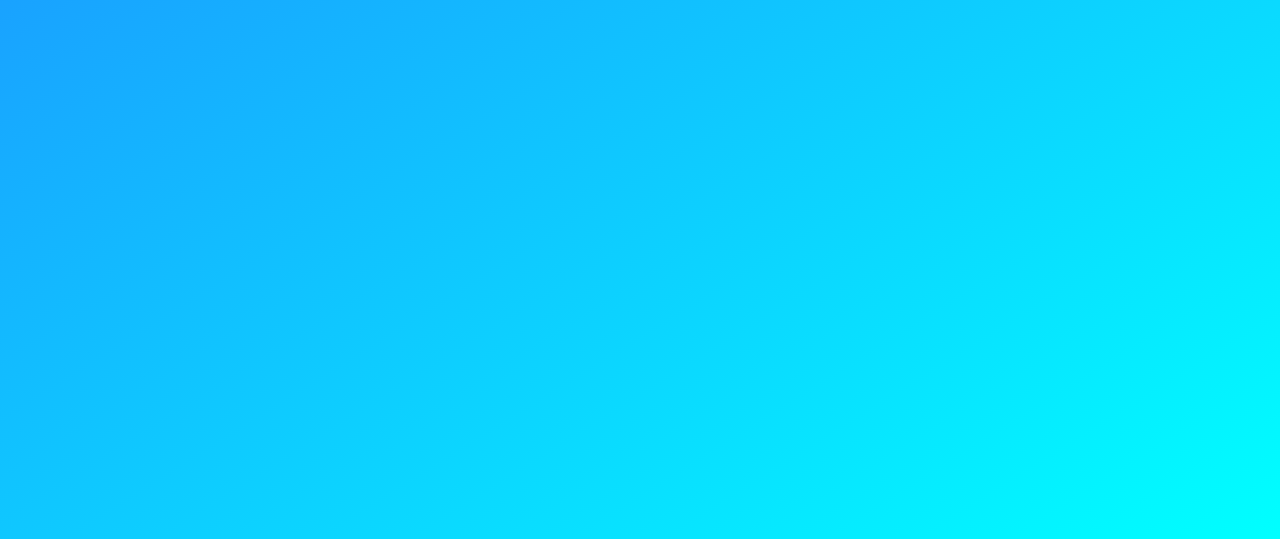
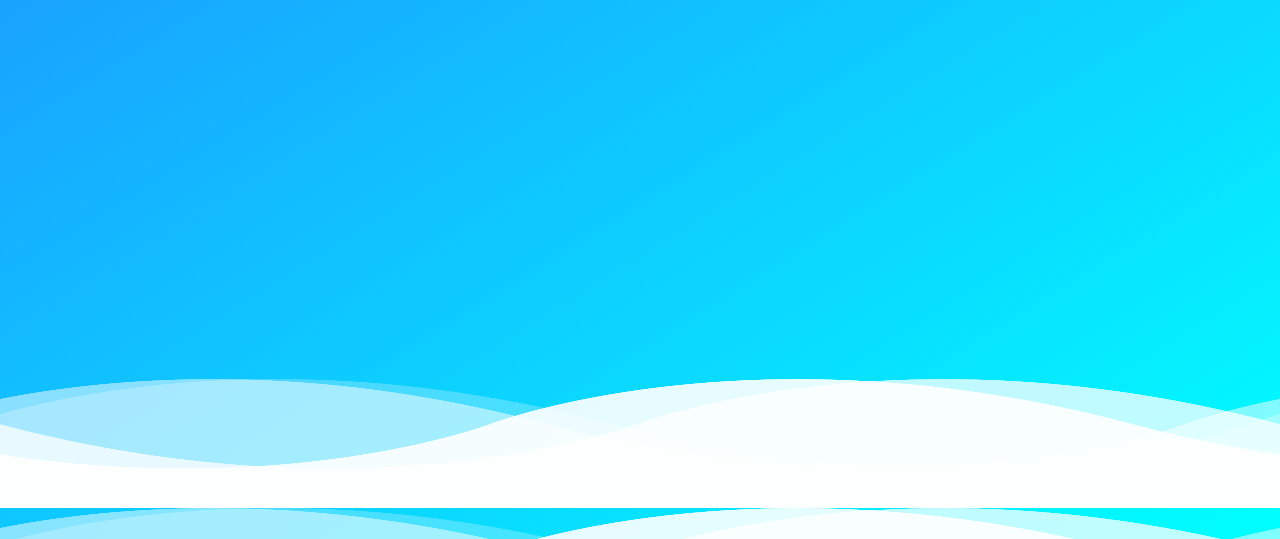
Before and after one commit to syahrulnaufal/CodeGabut, a plain HTML site: page index.html in a window 1280 px wide. Shown: the part 261-800 px from the top of the page. Drawn offline with Linux system fonts and the light colour scheme.

Commit message:
Update index.html

```diff
--- a/index.html
+++ b/index.html
@@ -29,7 +29,7 @@
 			height: 20vh;
 			position: absolute;
 			bottom: 0px;
-			background-image: url("gambar/wave.png");
+			background-image: url("wave.png");
 			left: 0%;
 		}
 
```
